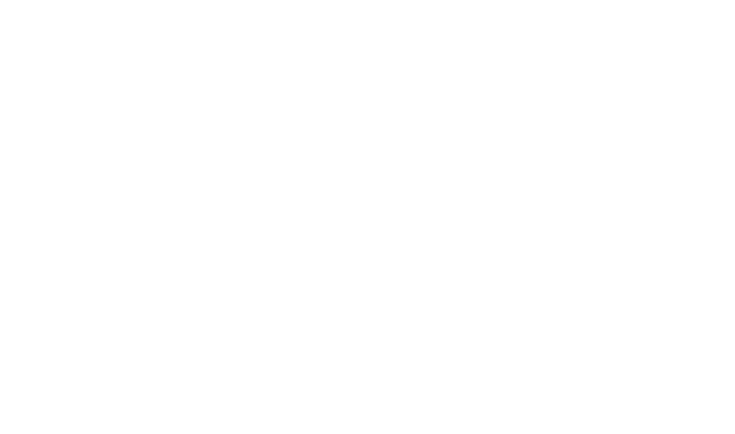
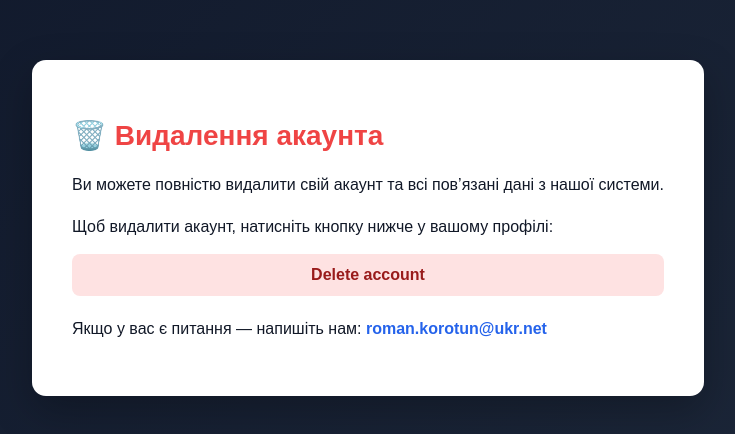
Before and after one commit to RomanKorotun/fateforge-arena-frontend, a React (Vite) app: page /deletion-policy in a window 1280 px wide. Before the commit this address had no page. Shown: the part 172-606 px from the top of the page, without its empty margins (272-1007 px from the left). Built offline with nearby package versions, Linux system fonts and the light colour scheme.

Commit message:
add data_deletion_policy_page

```diff
--- a/src/App.jsx
+++ b/src/App.jsx
@@ -1,11 +1,13 @@
 import { Routes, Route } from "react-router-dom";
 
 import PrivacyPolicyPage from "./pages/PrivacyPolicyPage/PrivacyPolicyPage";
+import DataDeletionPolicyPage from "./pages/DataDeletionPolicyPage/DataDeletionPolicyPage";
 
 const App = () => {
   return (
     <Routes>
       <Route path="/privacy-policy" element={<PrivacyPolicyPage />} />
+      <Route path="/deletion-policy" element={<DataDeletionPolicyPage />} />
     </Routes>
   );
 };
--- /dev/null
+++ b/src/pages/DataDeletionPolicyPage/DataDeletionPolicyPage.css
@@ -0,0 +1,65 @@
+.delete-page {
+  width: 100%;
+  min-height: 100vh;
+  display: flex;
+  align-items: center;
+  justify-content: center;
+  background: linear-gradient(135deg, #0f172a, #1e293b);
+  font-family: Arial, sans-serif;
+  padding: 20px;
+}
+
+.delete-card {
+  background: #ffffff;
+  padding: 40px;
+  border-radius: 14px;
+  max-width: 720px;
+  box-shadow: 0 15px 40px rgba(0, 0, 0, 0.25);
+  color: #111827;
+}
+
+.delete-card h1 {
+  font-size: 28px;
+  margin-bottom: 20px;
+  color: #ef4444;
+}
+
+.delete-card p {
+  font-size: 16px;
+  margin-bottom: 14px;
+  line-height: 1.6;
+}
+
+.delete-card ul {
+  margin: 10px 0 20px 20px;
+}
+
+.delete-card li {
+  margin-bottom: 8px;
+  font-size: 15px;
+}
+
+.warning-box {
+  background: #fee2e2;
+  color: #991b1b;
+  padding: 12px;
+  border-radius: 8px;
+  font-weight: 600;
+  margin: 15px 0;
+  text-align: center;
+}
+
+.contact {
+  margin-top: 20px;
+  font-size: 14px;
+}
+
+.delete-card a {
+  color: #2563eb;
+  font-weight: 600;
+  text-decoration: none;
+}
+
+.delete-card a:hover {
+  text-decoration: underline;
+}
--- /dev/null
+++ b/src/pages/DataDeletionPolicyPage/DataDeletionPolicyPage.jsx
@@ -0,0 +1,27 @@
+import "./DataDeletionPolicyPage.css";
+
+const DataDeletionPolicyPage = () => {
+  return (
+    <div className="delete-page">
+      <div className="delete-card">
+        <h1>🗑️ Видалення акаунта</h1>
+
+        <p>
+          Ви можете повністю видалити свій акаунт та всі пов’язані дані з нашої
+          системи.
+        </p>
+
+        <p>Щоб видалити акаунт, натисніть кнопку нижче у вашому профілі:</p>
+
+        <div className="warning-box">Delete account</div>
+
+        <p className="contact">
+          Якщо у вас є питання — напишіть нам:&nbsp;
+          <a href="mailto:roman.korotun@ukr.net">roman.korotun@ukr.net</a>
+        </p>
+      </div>
+    </div>
+  );
+};
+
+export default DataDeletionPolicyPage;
```
